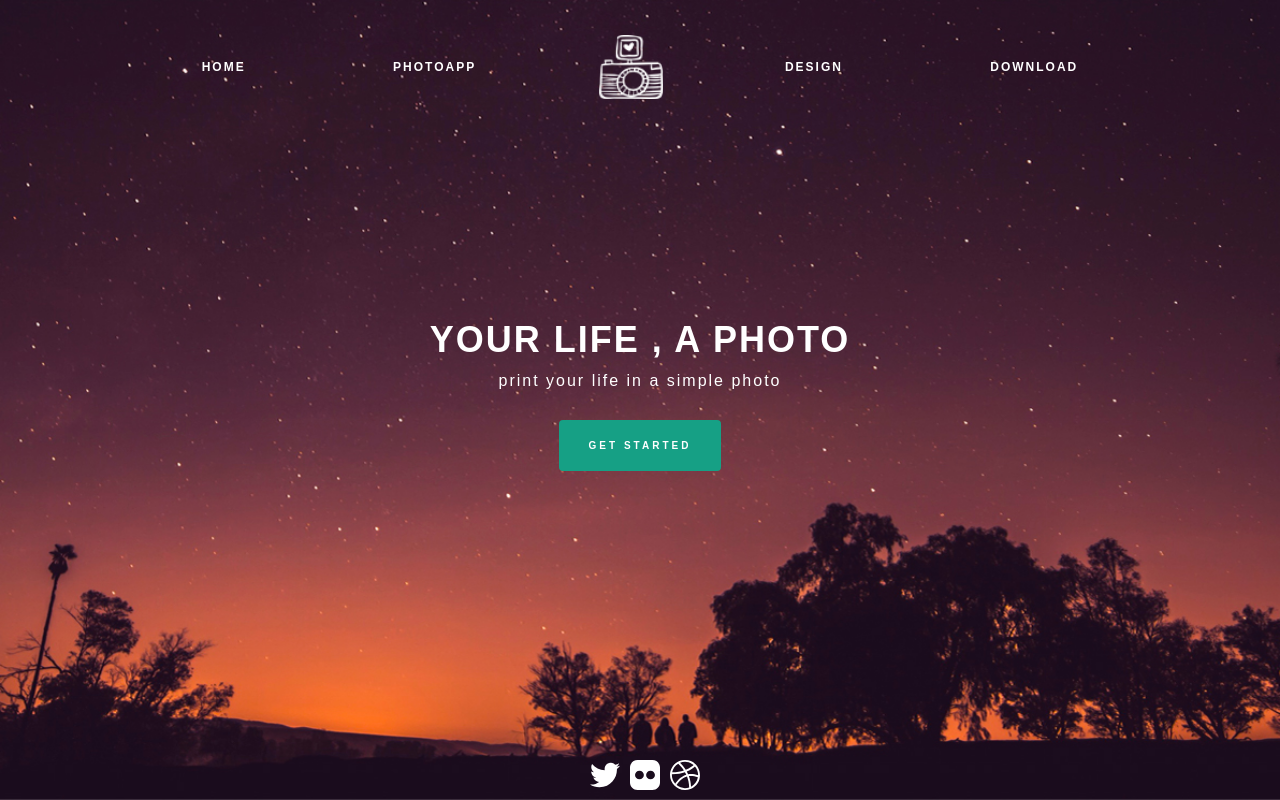
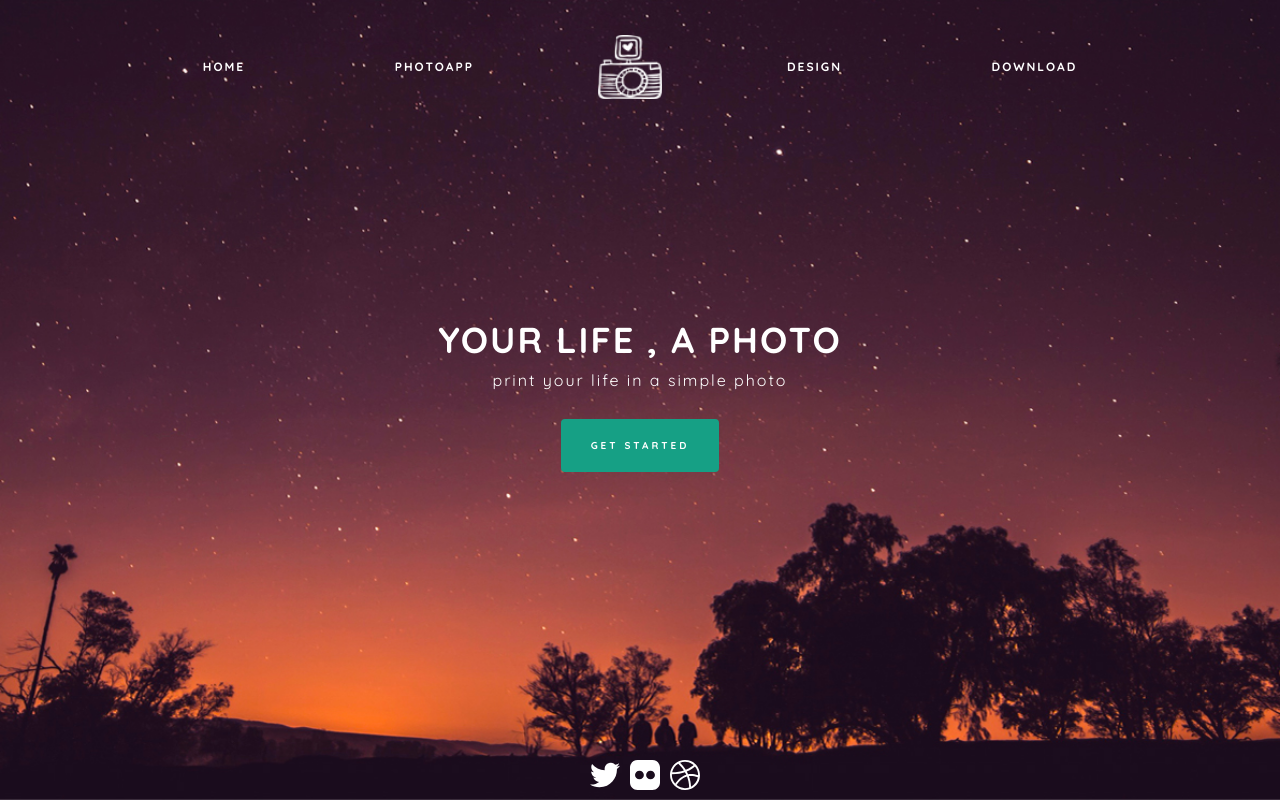
Before and after one commit to ishanyam/ishanyam.github.io, a plain HTML site: page index.html in a window 1280 px wide. Shown: the top 800 px of the page. Drawn offline with Linux system fonts and the light colour scheme.

Commit message:
Add files via upload

```diff
--- a/index.html
+++ b/index.html
@@ -3,6 +3,8 @@
 <head>
     <meta charset="UTF-8">
     <link rel="stylesheet" href="./style.css">
+    <link rel="preconnect" href="https://fonts.gstatic.com">
+    <link href="https://fonts.googleapis.com/css2?family=Quicksand:wght@300;400;500;600;700&display=swap" rel="stylesheet">
     <title>Вторая вёрска</title>
 
     <!-- SVG Sprites -->
--- a/style.css
+++ b/style.css
@@ -1,6 +1,6 @@
 body {
     margin: 0;
-    font-family: "Gotham Rounded", sans-serif;
+    font-family: 'Quicksand', sans-serif;
     font-size: 8px;
     line-height: 1.2;
     color: #fff;
```
